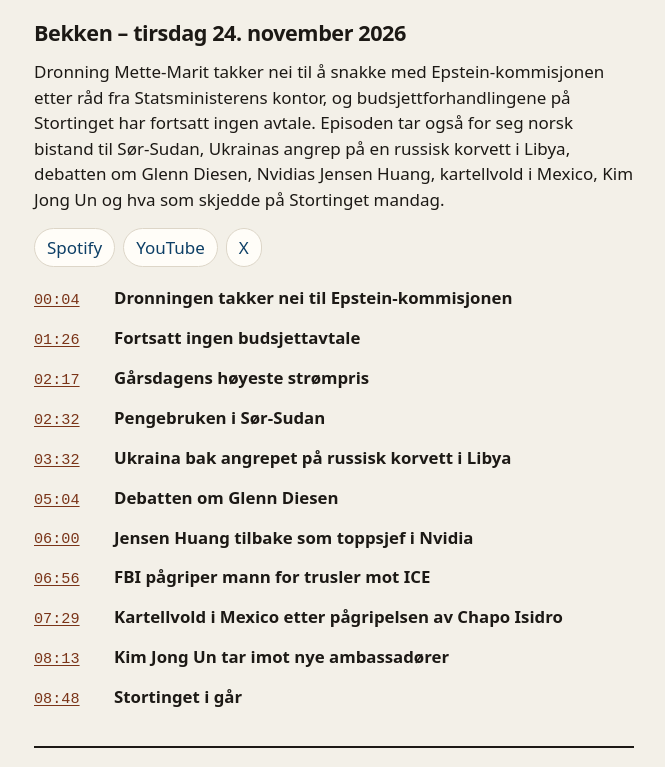
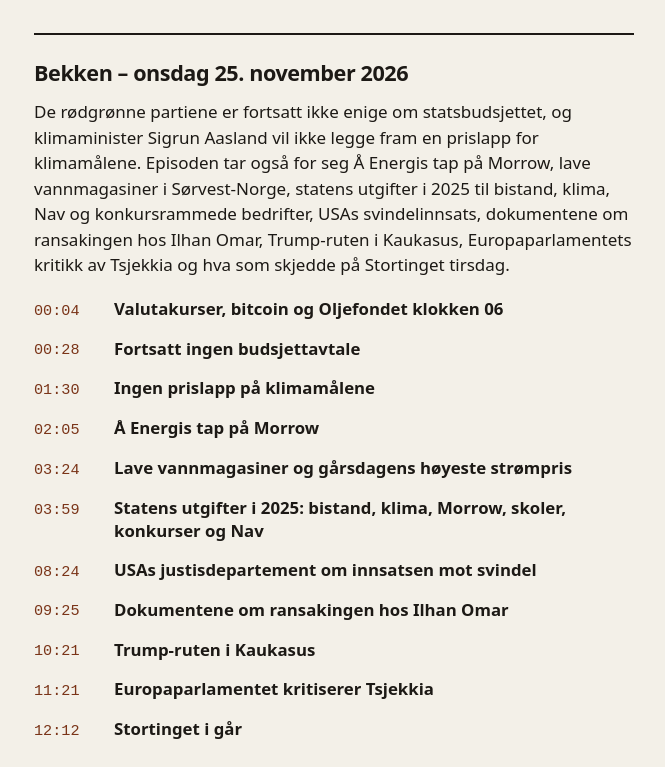
Before and after one commit to shownotes-bekken/Notes, a plain HTML site: page index.html in a window 1280 px wide. Shown: the part 593-1360 px from the top of the page, without its empty margins (306-971 px from the left). Drawn offline with Linux system fonts and the light colour scheme.

Commit message:
Legg til shownotes for 25. november (#13)
Onsdagens episode ligger øverst. Plattformlenker kommer senere.

Co-authored-by: Cursor Agent <cursoragent@cursor.com>
Co-authored-by: shownotes-bekken <shownotes-bekken@users.noreply.github.com>

```diff
--- a/index.html
+++ b/index.html
@@ -154,6 +154,7 @@ a:hover {
 <nav aria-label="Innhold">
 <h2>Innhold</h2>
 <ul class="toc">
+<li><a href="#2026-11-25">Onsdag 25. november 2026</a></li>
 <li><a href="#2026-11-24">Tirsdag 24. november 2026</a></li>
 <li><a href="#2026-11-23">Mandag 23. november 2026</a></li>
 <li><a href="#2026-11-22">Søndag 22. november 2026</a></li>
@@ -165,6 +166,112 @@ a:hover {
 </ul>
 </nav>
 <main>
+<article id="2026-11-25">
+<h2>Bekken – onsdag 25. november 2026</h2>
+<p class="beskrivelse">De rødgrønne partiene er fortsatt ikke enige om statsbudsjettet, og klimaminister Sigrun Aasland vil ikke legge fram en prislapp for klimamålene. Episoden tar også for seg Å Energis tap på Morrow, lave vannmagasiner i Sørvest-Norge, statens utgifter i 2025 til bistand, klima, Nav og konkursrammede bedrifter, USAs svindelinnsats, dokumentene om ransakingen hos Ilhan Omar, Trump-ruten i Kaukasus, Europaparlamentets kritikk av Tsjekkia og hva som skjedde på Stortinget tirsdag.</p>
+
+<ul class="saker">
+<li>
+<div class="sak">
+<span class="tid">00:04</span>
+<div>
+<h3>Valutakurser, bitcoin og Oljefondet klokken 06</h3>
+
+</div>
+</div>
+</li>
+<li>
+<div class="sak">
+<span class="tid">00:28</span>
+<div>
+<h3>Fortsatt ingen budsjettavtale</h3>
+
+</div>
+</div>
+</li>
+<li>
+<div class="sak">
+<span class="tid">01:30</span>
+<div>
+<h3>Ingen prislapp på klimamålene</h3>
+
+</div>
+</div>
+</li>
+<li>
+<div class="sak">
+<span class="tid">02:05</span>
+<div>
+<h3>Å Energis tap på Morrow</h3>
+
+</div>
+</div>
+</li>
+<li>
+<div class="sak">
+<span class="tid">03:24</span>
+<div>
+<h3>Lave vannmagasiner og gårsdagens høyeste strømpris</h3>
+
+</div>
+</div>
+</li>
+<li>
+<div class="sak">
+<span class="tid">03:59</span>
+<div>
+<h3>Statens utgifter i 2025: bistand, klima, Morrow, skoler, konkurser og Nav</h3>
+
+</div>
+</div>
+</li>
+<li>
+<div class="sak">
+<span class="tid">08:24</span>
+<div>
+<h3>USAs justisdepartement om innsatsen mot svindel</h3>
+
+</div>
+</div>
+</li>
+<li>
+<div class="sak">
+<span class="tid">09:25</span>
+<div>
+<h3>Dokumentene om ransakingen hos Ilhan Omar</h3>
+
+</div>
+</div>
+</li>
+<li>
+<div class="sak">
+<span class="tid">10:21</span>
+<div>
+<h3>Trump-ruten i Kaukasus</h3>
+
+</div>
+</div>
+</li>
+<li>
+<div class="sak">
+<span class="tid">11:21</span>
+<div>
+<h3>Europaparlamentet kritiserer Tsjekkia</h3>
+
+</div>
+</div>
+</li>
+<li>
+<div class="sak">
+<span class="tid">12:12</span>
+<div>
+<h3>Stortinget i går</h3>
+
+</div>
+</div>
+</li>
+</ul>
+</article>
 <article id="2026-11-24">
 <h2>Bekken – tirsdag 24. november 2026</h2>
 <p class="beskrivelse">Dronning Mette-Marit takker nei til å snakke med Epstein-kommisjonen etter råd fra Statsministerens kontor, og budsjettforhandlingene på Stortinget har fortsatt ingen avtale. Episoden tar også for seg norsk bistand til Sør-Sudan, Ukrainas angrep på en russisk korvett i Libya, debatten om Glenn Diesen, Nvidias Jensen Huang, kartellvold i Mexico, Kim Jong Un og hva som skjedde på Stortinget mandag.</p>
```
Also changed, not shown: episodes/2026-11-25.json (added, +63 -0 lines).
